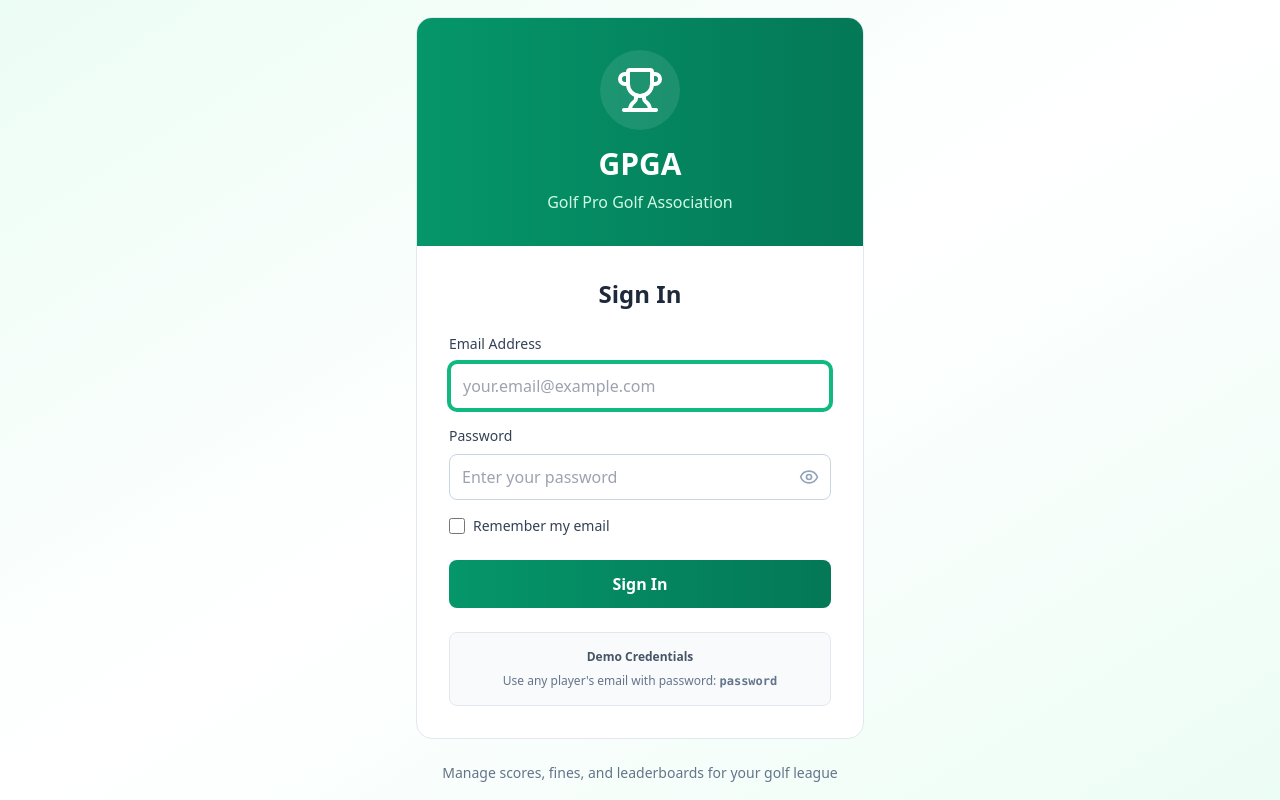
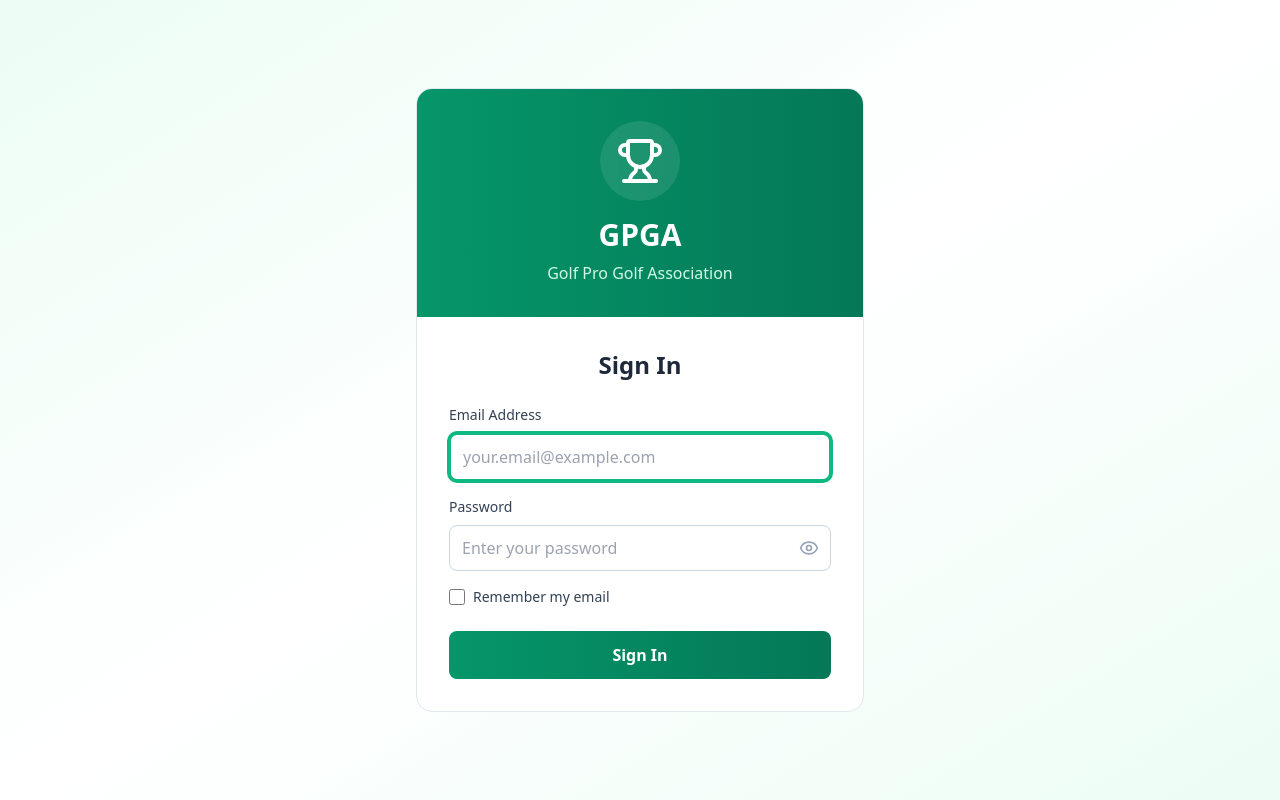
Before and after one commit to Slasher27/gpga, a React (Vite) app: page / in a window 1280 px wide. Built offline with nearby package versions, Linux system fonts and the light colour scheme.

Commit message:
feat: Update LoginPage to remove demo credentials section and related text

```diff
--- a/src/components/LoginPage.jsx
+++ b/src/components/LoginPage.jsx
@@ -91,15 +91,8 @@ export default function LoginPage({ onLogin }) {
               {isLoading ? 'Signing In...' : 'Sign In'}
             </button>
 
-            <div className="mt-6 p-4 bg-slate-50 rounded-lg border border-slate-200">
-              <p className="text-xs text-slate-600 text-center mb-2 font-semibold">Demo Credentials</p>
-              <p className="text-xs text-slate-500 text-center">
-                Use any player's email with password: <span className="font-mono font-semibold">password</span>
-              </p>
-            </div>
           </form>
         </div>
-        <p className="text-center text-slate-500 text-sm mt-6">Manage scores, fines, and leaderboards for your golf league</p>
       </div>
     </div>
   );
```
Also changed, not shown: public/icons/icon.svg.
